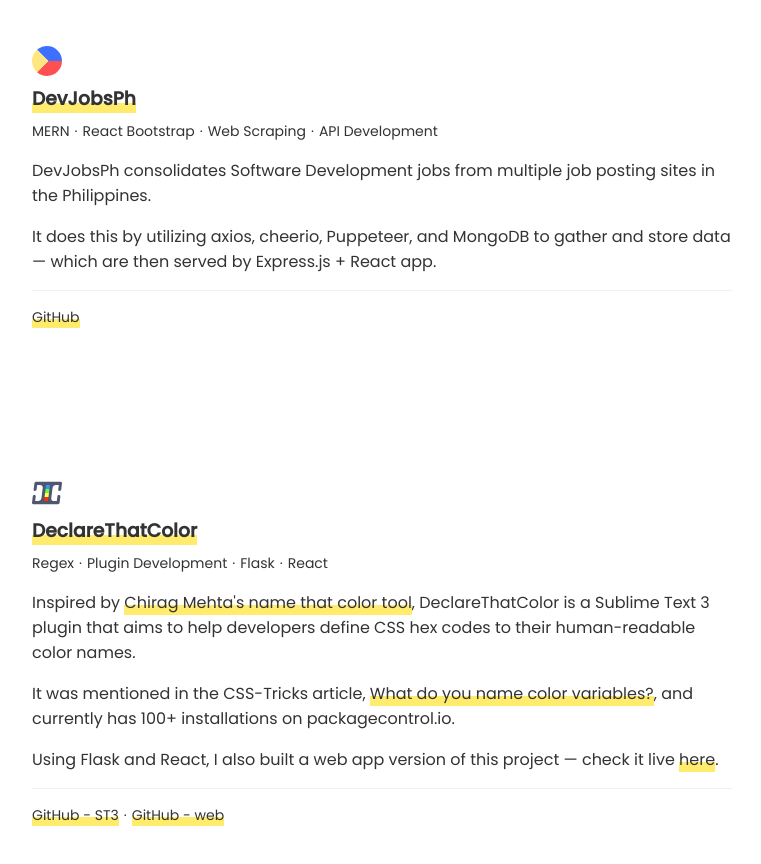
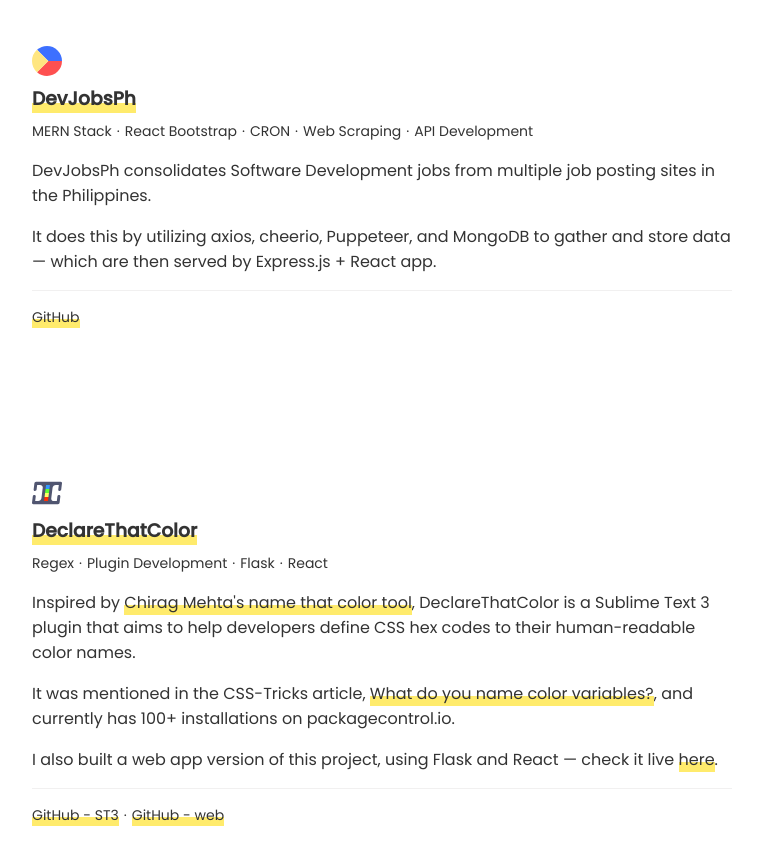
Before and after one commit to bertdida/bertdida.github.io, a React (Create React App) app: page /projects in a window 1280 px wide. Shown: the part 240-1104 px from the top of the page, without its empty margins (258-1019 px from the left). Built offline with nearby package versions, Linux system fonts and the light colour scheme.

Commit message:
Update projects info

```diff
--- a/src/pages/projects/assets/data.js
+++ b/src/pages/projects/assets/data.js
@@ -22,7 +22,13 @@
         </p>
       </>
     ),
-    tags: ["MERN", "React Bootstrap", "Web Scraping", "API Development"],
+    tags: [
+      "MERN Stack",
+      "React Bootstrap",
+      "CRON",
+      "Web Scraping",
+      "API Development",
+    ],
     links: [
       <ExternalLink to="https://github.com/bertdida/devjobsph">
         GitHub
@@ -55,7 +61,7 @@
           , and currently has 100+ installations on packagecontrol.io.
         </p>
         <p>
-          Using Flask and React, I also built a web app version of this project
+          I also built a web app version of this project, using Flask and React
           — check it live&nbsp;
           <ExternalLink to="https://declarethatcolor.herokuapp.com">
             here
```
